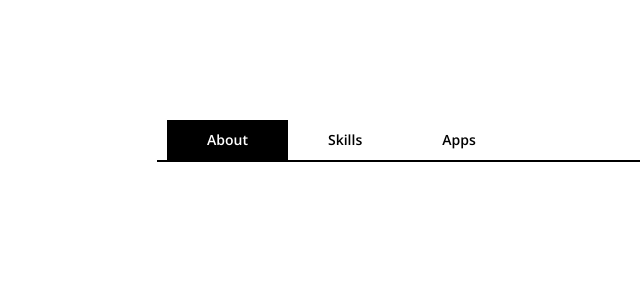
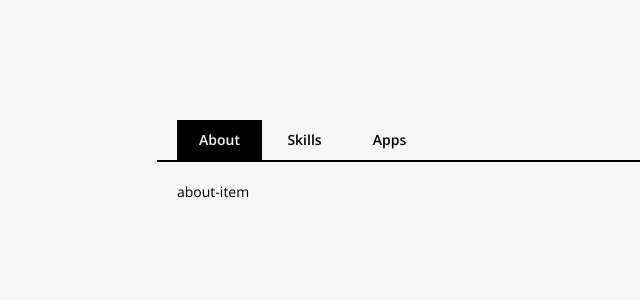
Before and after one commit to pl61/mywebsite, a React app: page / in a window 1280 px wide. Shown: the top 300 px of the page, without its empty margins (35-675 px from the left). Built offline with nearby package versions, Linux system fonts and the light colour scheme.

Commit message:
animations for navbar

```diff
--- a/src/components/App.jsx
+++ b/src/components/App.jsx
@@ -1,13 +1,14 @@
-import React from 'react';
+import React, { useState } from 'react';
 import Navbar from './Navbar.jsx';
 import Content from './Content.jsx';
 
 const App = () => {
+  const [activeItem, setActiveItem] = useState('about-item');
 
   return (
     <div>
-      <Navbar/>
-      <Content/>
+      <Navbar activeItem={activeItem} setActiveItem={setActiveItem}/>
+      <Content activeItem={activeItem}/>
     </div>
   );
 };
--- a/src/components/Content.jsx
+++ b/src/components/Content.jsx
@@ -1,10 +1,10 @@
 import React from 'react';
 
-const Content = () => {
+const Content = ({ activeItem }) => {
 
   return (
     <div className='content'>
-
+      {activeItem}
     </div>
   );
 };
--- a/src/components/Navbar.jsx
+++ b/src/components/Navbar.jsx
@@ -1,15 +1,11 @@
-import React, { useState, useEffect } from 'react';
+import React from 'react';
 
-const Navbar = () => {
-  const [activeItem, setActiveItem] = useState('about-item');
-
-  return (
-    <div className='nav-bar'>
-      <div id="about-item" className={'nav-item' + (activeItem === 'about-item' ? ' nav-active' : '')} onClick={(e) => setActiveItem(e.target.id)}>About</div>
-      <div id="skills-item" className={'nav-item' + (activeItem === 'skills-item' ? ' nav-active' : '')} onClick={(e) => setActiveItem(e.target.id)}>Skills</div>
-      <div id="apps-item" className={'nav-item' + (activeItem === 'apps-item' ? ' nav-active' : '')} onClick={(e) => setActiveItem(e.target.id)}>Apps</div>
-    </div>
-  );
-};
+const Navbar = ({ activeItem, setActiveItem }) => (
+  <div className='nav-bar'>
+    <div id="about-item" className={activeItem === 'about-item' ? ' nav-active' : 'nav-item'} onClick={(e) => setActiveItem(e.target.id)}>About</div>
+    <div id="skills-item" className={activeItem === 'skills-item' ? ' nav-active' : 'nav-item'} onClick={(e) => setActiveItem(e.target.id)}>Skills</div>
+    <div id="apps-item" className={activeItem === 'apps-item' ? ' nav-active' : 'nav-item'} onClick={(e) => setActiveItem(e.target.id)}>Apps</div>
+  </div>
+);
 
 export default Navbar;
--- a/src/styles/config.json
+++ b/src/styles/config.json
@@ -16,7 +16,7 @@
     "@link-color": "@brand-primary",
     "@link-hover-color": "darken(@link-color, 15%)",
     "@link-hover-decoration": "underline",
-    "@font-family-sans-serif": "\"Helvetica Neue\", Helvetica, Arial, sans-serif",
+    "@font-family-sans-serif": "\"Open Sans\", Helvetica, Arial, sans-serif",
     "@font-family-serif": "Georgia, \"Times New Roman\", Times, serif",
     "@font-family-monospace": "Menlo, Monaco, Consolas, \"Courier New\", monospace",
     "@font-family-base": "@font-family-sans-serif",
--- a/src/styles/style.less
+++ b/src/styles/style.less
@@ -1,7 +1,30 @@
+
 @import "../styles/bootstrap.min.css";
 
-@color1: white;
-@color2: black;
+@color1: #f6f6f6;
+@color2: #000000;
+@color3: #d0d0d0;
+
+// mixins
+
+.transition {
+  -webkit-transition: 0.5s;
+  -moz-transition: 0.5s;
+  -o-transition: 0.5s;
+  transition: 0.5s;
+}
+
+.nav-item-shared {
+  .transition();
+
+  text-align: center;
+  display: inline-block;
+  width: 4.5rem;
+  padding: 1rem 2rem;
+  box-sizing: content-box;
+}
+
+// styles
 
 html {
   height: 100%;
@@ -29,22 +52,29 @@ body {
 }
 
 .nav-bar {
-  font-weight: bold;
-  border-bottom: 2px solid @color2;
-  padding-left: 1rem;
+  font-weight: 600;
+  padding: 0 2rem;
+  white-space: nowrap
 }
 
 .nav-item {
+  .nav-item-shared();
+
   cursor: pointer;
-  display: inline-block;
-  padding: 1rem 4rem;
+
+  &:hover {
+    background-color: @color3;
+  }
 }
 
 .nav-active {
+  .nav-item-shared();
+
   color: @color1;
   background-color: @color2;
 }
 
 .content {
-  padding-left: 1rem;
+  border-top: 2px solid @color2;
+  padding: 2rem;
 }
```
